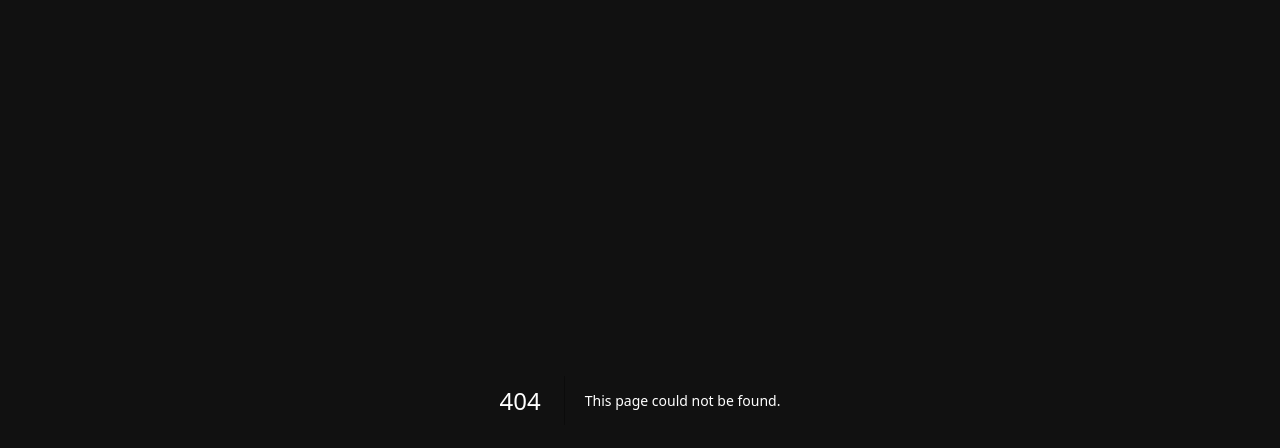
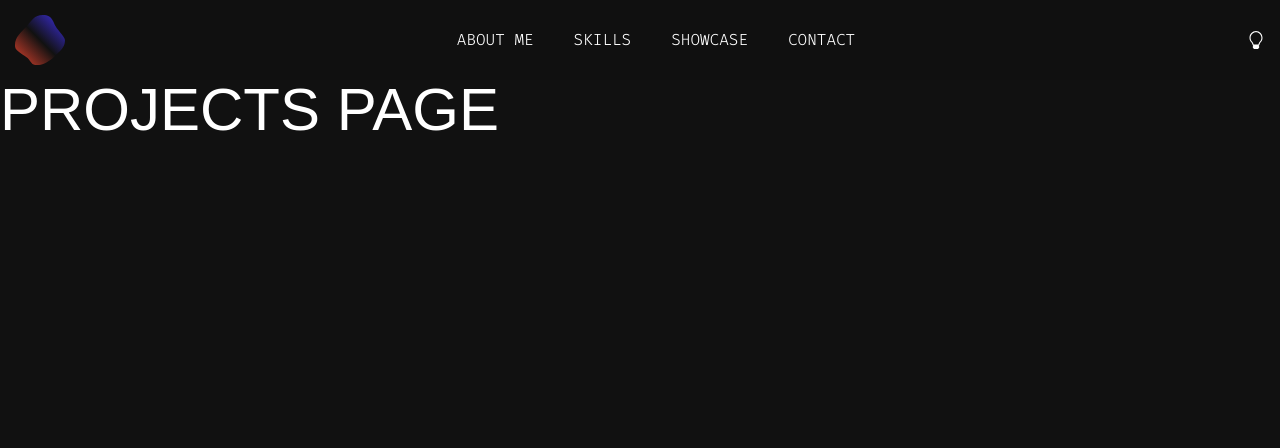
Before and after one commit to andremendonca03/Portfolio-2.0, a Next.js app: page /projects in a window 1280 px wide. Before the commit this address had no page. Shown: the top 448 px of the page. Built offline with nearby package versions, Linux system fonts and the light colour scheme; a web font is replaced by a local one.

Commit message:
🏗️ Chore: Pages update

```diff
--- a/src/app/page.tsx
+++ b/src/app/page.tsx
@@ -4,6 +4,7 @@ import About from "@/components/about/About";
 import Footer from "@/components/footer/Footer";
 import Header from "@/components/header/Header";
 import IntroSection from "@/components/introSection/IntroSection";
+import ProjectsShowcase from "@/components/projectsShowcase/ProjectsShowcase";
 import Sidebar from "@/components/sidebar/Sidebar";
 import SkillAreas from "@/components/skillAreas/SkillAreas";
 import Strip from "@/components/strip/Strip";
@@ -45,10 +46,12 @@ const Homepage = () => {
       <div className="relative z-1 inset-0 w-full h-full">
         <Header />
 
-        <main className="main">
+        <main className="main overflow-hidden">
           <IntroSection />
           <About />
+          <Strip />
           <SkillAreas />
+          <ProjectsShowcase />
         </main>
 
         <Footer />
--- /dev/null
+++ b/src/app/projects/page.tsx
@@ -0,0 +1,21 @@
+import Footer from "@/components/footer/Footer"
+import Header from "@/components/header/Header"
+
+const Projects = () => {
+
+  return (
+    <div>
+      <Header />
+
+      <main className="main h-[200vh]">
+        <h1 className="font-heading1 text-r-text">PROJECTS PAGE</h1>
+
+      </main>
+
+
+      <Footer />
+    </div>
+  )
+}
+
+export default Projects
--- a/src/components/skillAreas/SkillAreas.tsx
+++ b/src/components/skillAreas/SkillAreas.tsx
@@ -13,7 +13,7 @@ const SkillAreas = () => {
   const [activeTab, setActiveTab] = React.useState<number>(0);
 
   return (
-    <section className="container py-7 flex justify-between items-start gap-5" id="skills">
+    <section className="container py-10 flex justify-between items-start gap-5" id="skills">
       <div className="flex gap-3">
         <SideLine skillAreas={skillAreas} activeTab={activeTab} />
 
```
